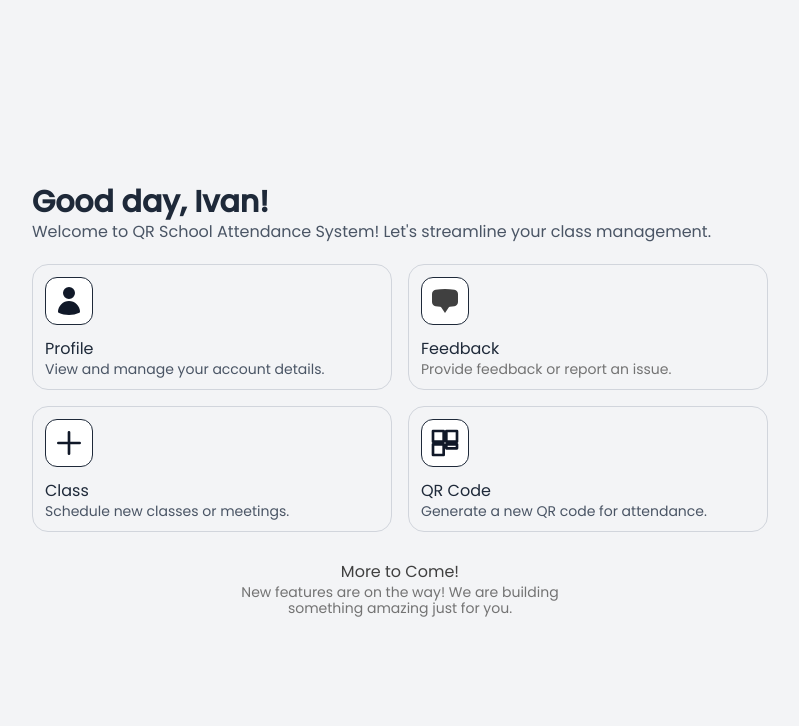
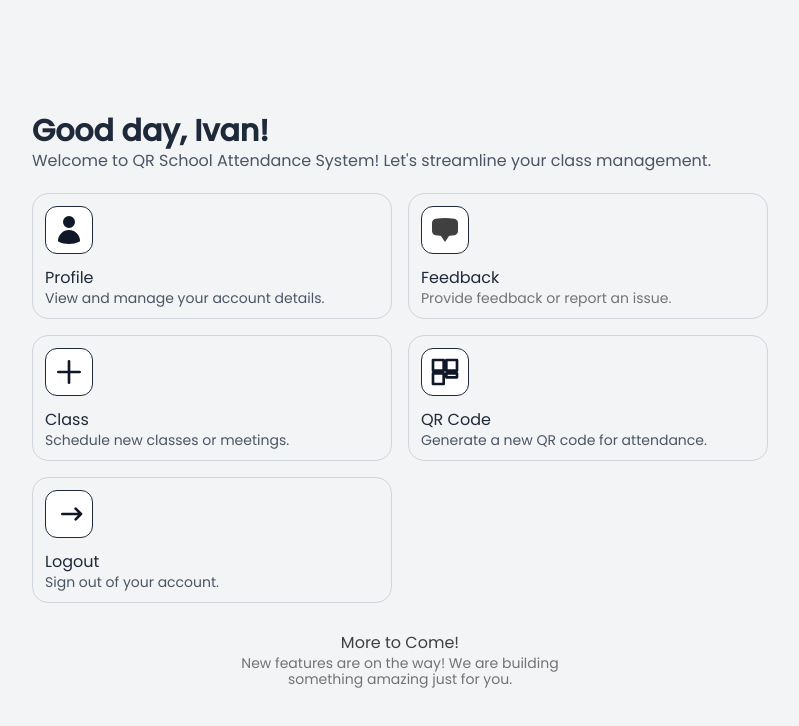
Before and after one commit to ivancotacte/QR-School-Attendance-System, a React (Vite) app in the folder client/: page /dashboard in a window 1280 px wide. Shown: the top 726 px of the page, without its empty margins (240-1039 px from the left). Built offline with nearby package versions, Linux system fonts and the light colour scheme.

Commit message:
Initial commit

```diff
--- a/client/src/pages/ClassPage.jsx
+++ b/client/src/pages/ClassPage.jsx
@@ -1,4 +1,4 @@
-import { useState } from 'react';
+import { useState, useEffect } from 'react';
 import { useNavigate } from 'react-router-dom';
 
 const ClassPage = () => {
@@ -18,6 +18,10 @@ const ClassPage = () => {
         e.preventDefault();
         console.log('Creating class with details:', classInfo);
     };
+
+    useEffect(() => {
+        document.title = 'Create Class - QR School Attendance System';
+    }, []);
 
     return (
         <div className="bg-gray-100 dark:bg-gray-900">
--- a/client/src/pages/Dashboard.jsx
+++ b/client/src/pages/Dashboard.jsx
@@ -1,4 +1,4 @@
-import { useState } from 'react';
+import { useEffect, useState } from 'react';
 import { useNavigate } from "react-router-dom";
 import Feedback from "./Feedback";
 
@@ -14,9 +14,18 @@ const Dashboard = () => {
         navigate("/profile");
     };
 
+    const handleLogout = () => {
+        localStorage.removeItem("token");
+        navigate("/login");
+    };
+
     const closeModal = () => {
         setShowFeedbackModal(false);
     }
+
+    useEffect(() => {
+        document.title = "Dashboard - QR School Attendance System";
+    }, [navigate]);
 
     return (
         <div className="bg-gray-100 dark:bg-gray-900">
@@ -81,6 +90,20 @@ const Dashboard = () => {
                         Generate a new QR code for attendance.
                     </span>
                     </button>
+                    {/* New logout button */}
+                    <button onClick={handleLogout} className="flex flex-col items-start border border-gray-300 dark:border-gray-700 md:p-3 p-2 rounded-2xl group text-gray-800 dark:text-white hover:bg-gray-200 dark:hover:bg-gray-700">
+                        <div className="flex flex-col justify-between">
+                            <div className="md:size-12 size-11 flex items-center justify-center border dark:border-neutral-700 rounded-xl md:mb-3 mb-2 bg-white dark:bg-neutral-800">
+                                <svg xmlns="http://www.w3.org/2000/svg" fill="none" viewBox="0 0 24 24" strokeWidth="2" stroke="currentColor" className="md:size-8 size-7 text-gray-900 dark:text-white">
+                                    <path strokeLinecap="round" strokeLinejoin="round" d="M17 16l4-4m0 0l-4-4m4 4H7" />
+                                </svg>
+                            </div>
+                        </div>
+                        Logout
+                        <span className="text-gray-600 dark:text-gray-200 md:text-sm text-xs leading-4 text-start">
+                            Sign out of your account.
+                        </span>
+                    </button>
                 </div>
                 <div className="text-neutral-700 dark:text-neutral-200 flex flex-col text-center md:mt-7 mt-5 transition-color">
                     More to Come!
--- a/client/src/pages/GenerateQRCode.jsx
+++ b/client/src/pages/GenerateQRCode.jsx
@@ -1,4 +1,4 @@
-import { useState } from 'react';
+import { useEffect, useState } from 'react';
 import { useNavigate } from 'react-router-dom';
 
 const GenerateQRCode = () => {
@@ -18,6 +18,10 @@ const GenerateQRCode = () => {
         e.preventDefault();
         console.log('Generating QR Code with data:', formData);
     };
+
+    useEffect(() => {
+        document.title = 'Generate QR Code | Student Information System';
+    }, []);
 
     return (
         <div className="bg-gray-100 dark:bg-gray-900">
--- a/client/src/pages/Login.jsx
+++ b/client/src/pages/Login.jsx
@@ -1,4 +1,4 @@
-import { useState } from 'react';
+import { useEffect, useState } from 'react';
 import { useNavigate } from "react-router-dom";
 
 const Login = () => {
@@ -26,6 +26,10 @@ const Login = () => {
             localStorage.removeItem("token");
         }
     };
+
+    useEffect(() => {
+        document.title = 'Login - QR School Attendance System';
+    }, []);
 
     return (
         <div className="bg-gray-100 dark:bg-gray-900">
--- a/client/src/pages/Profile.jsx
+++ b/client/src/pages/Profile.jsx
@@ -1,6 +1,13 @@
+import { useEffect } from 'react';
 import { useNavigate } from 'react-router-dom';
+
 const Profile = () => {
     const navigate = useNavigate();
+
+    useEffect(() => {
+        document.title = "Profile";
+    }, []);
+
     return (
         <div className="bg-gray-100 dark:bg-gray-900">
             <section className="h-[93vh] md:h-screen lg:pt-6 md:pt-14 pt-11 flex flex-col gap-3 justify-center items-center md:p-6 py-2 px-3 overflow-hidden">
--- a/client/src/pages/Register.jsx
+++ b/client/src/pages/Register.jsx
@@ -1,4 +1,4 @@
-import { useState } from 'react';
+import { useEffect, useState } from 'react';
 import { useNavigate } from 'react-router-dom';
 
 const Register = () => {
@@ -18,6 +18,10 @@ const Register = () => {
         console.log('Registering new account with details:', credentials);
         navigate('/login');
     };
+
+    useEffect(() => {
+        document.title = "Register";
+    }, []);
 
     return (
         <div className="bg-gray-100 dark:bg-gray-900">
```
Also changed, not shown: 1 other file (tests, documents, lock files or other folders).
